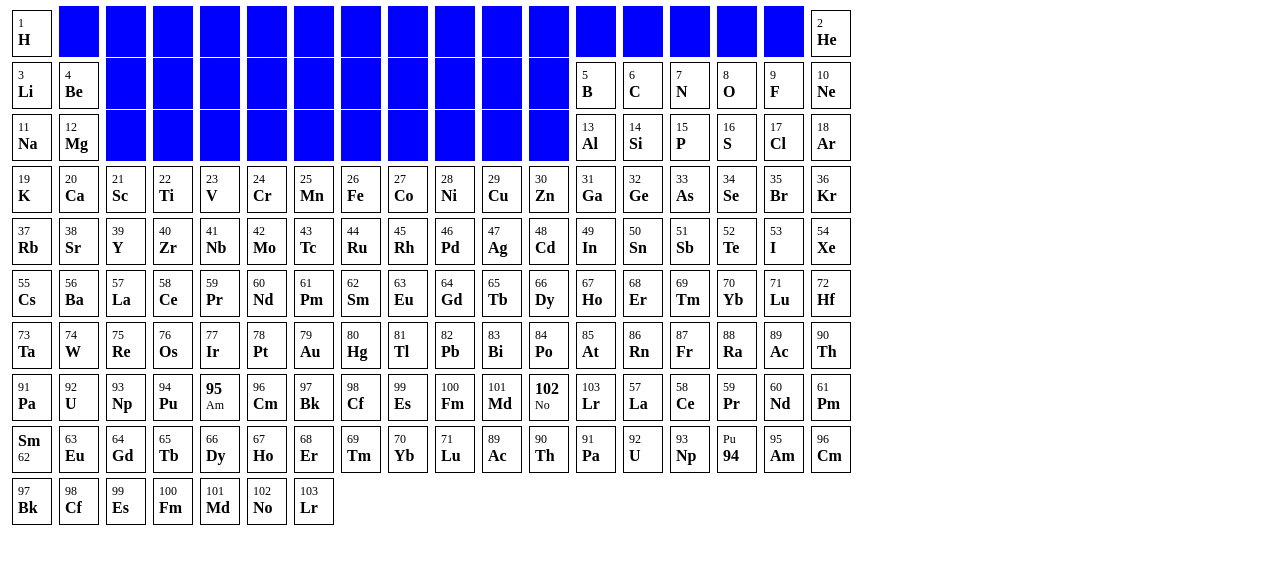
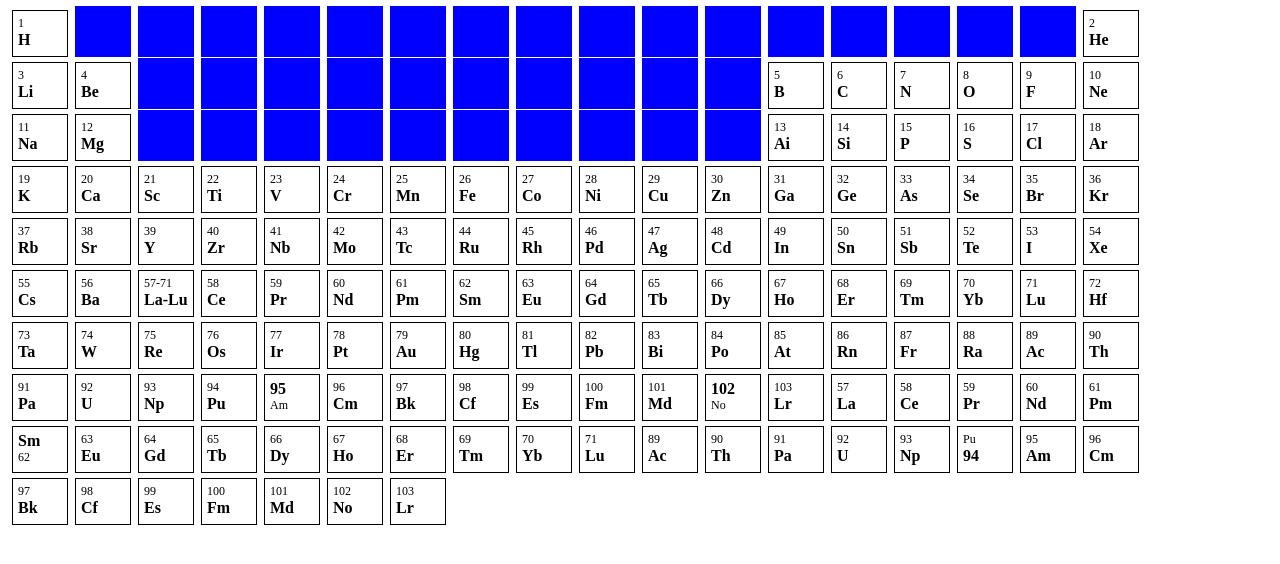
Before and after one commit to Zecamilplano/tabela-periodica, a plain HTML site: page index.html in a window 1280 px wide. Drawn offline with Linux system fonts and the light colour scheme.

Commit message:
tamanho definido

```diff
--- a/index.html
+++ b/index.html
@@ -55,7 +55,7 @@
       <div class="vazia"></div>
       <div class="vazia"></div>
       <div class="vazia"></div>
-      <div class="vazia"></div> <!--10 caixas-->
+      <div class="vazia"></div> <!--5 caixas-->
 
       <div class="tabela-periodica semi-metal">
         <p>5</p>
@@ -104,7 +104,7 @@
 
       <div class="tabela-periodica metal-transicao">
         <p>13</p>
-        <h1>Al</h1>
+        <h1>Ai</h1>
       </div>
       <div class="tabela-periodica semi-metal">
         <p>14</p>
@@ -279,8 +279,8 @@
         <h1>Ba</h1>
       </div>
       <div class="tabela-periodica metais-transicao">
-        <p>57</p>
-        <h1>La</h1>
+        <p>57-71</p>
+        <h1>La-Lu</h1>
       </div>
       <div class="tabela-periodica metais-transicao">
         <p>58</p>
--- a/style.css
+++ b/style.css
@@ -6,13 +6,13 @@
 
 .tabela{
     margin: 5px;
-    width: 856px;
+    width: 1151px;
 }
 
 .tabela-periodica{
     border: 1px solid black;
     height: 47px;
-    width: 40px;
+    width: 56px;
     padding: 5px;
     margin-left: 7px;
     margin-top: 5px;
@@ -20,7 +20,7 @@
 }
 .vazia{
     height: 51px;
-    width: 40px;
+    width: 56px;
     float: left;
     background: blue;
     margin-left: 7px;
```
